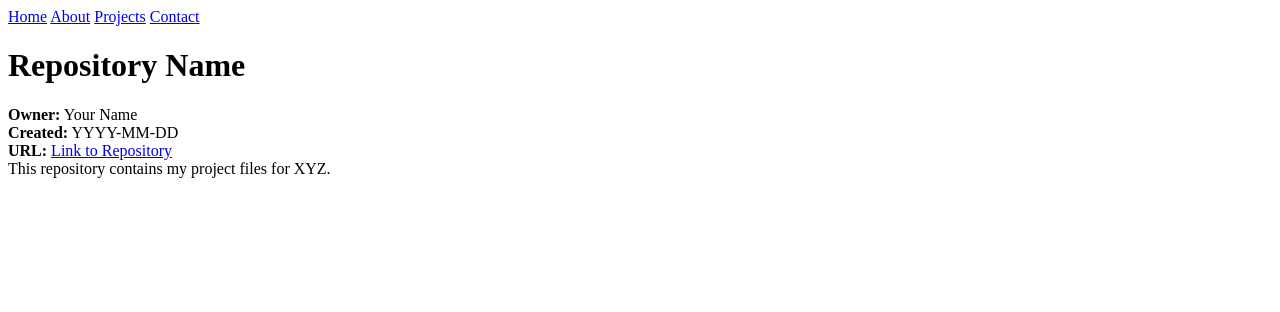
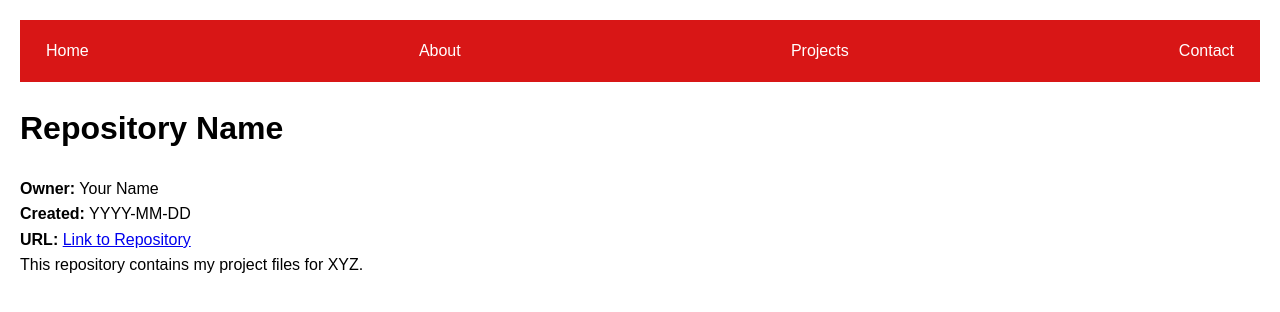
Before and after one commit to Hedurtado/ConnectYT, a plain HTML site: page index.html in a window 1280 px wide. Drawn offline with Linux system fonts and the light colour scheme.

Commit message:
Add nav and css

```diff
--- a/index.html
+++ b/index.html
@@ -5,7 +5,7 @@
     <title>Repository Name</title>
     <!-- Replace 'Repository Name' with the actual name of your repository -->
 
-    <link href="style.css">
+    <link rel="stylesheet" href="style.css">
 </head>
 <body>
     <nav>
--- a/style.css
+++ b/style.css
@@ -8,7 +8,7 @@ body {
 
 /* Style for the navigation bar */
 nav {
-    background-color: #333;
+    background-color: #d81616;
     padding: 10px;
     display: flex;
     justify-content: space-between;
```
